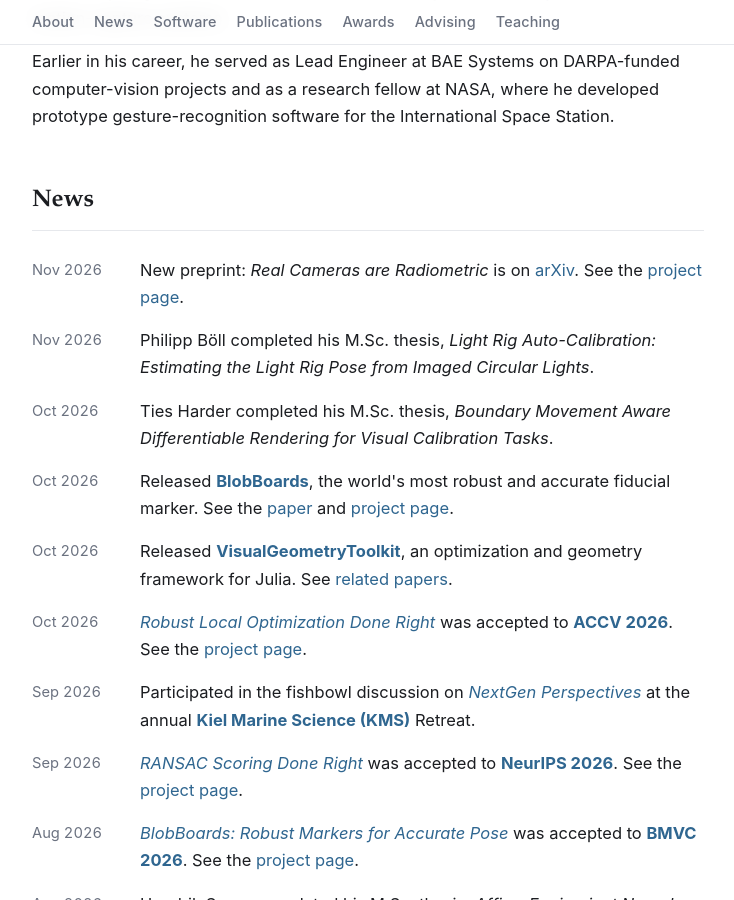
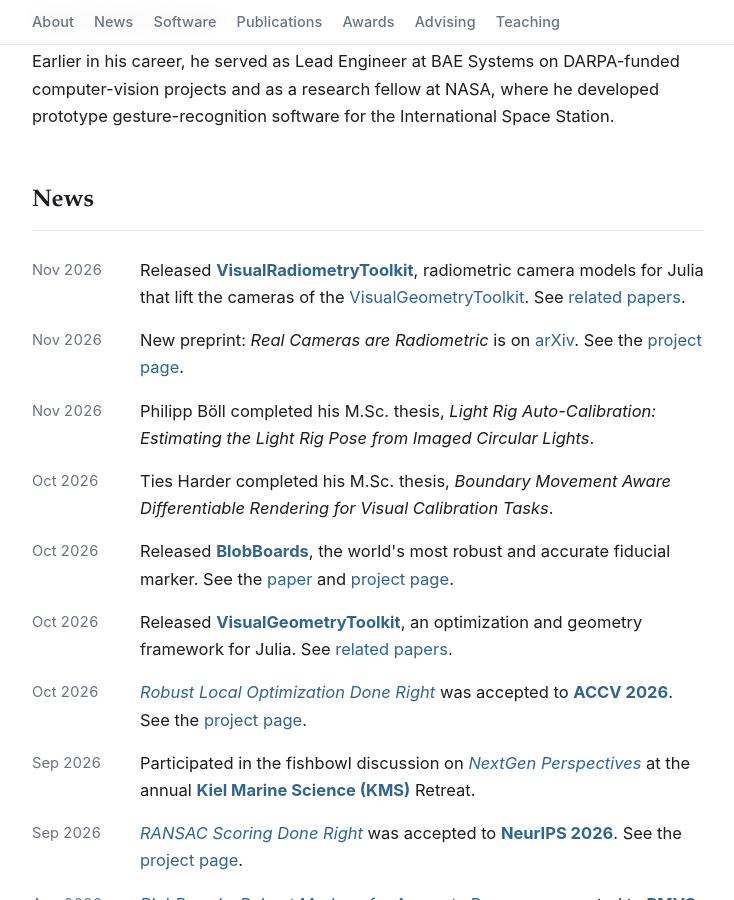
Before and after one commit to prittjam/prittjam.github.io, a Jekyll site: the page built from index.html, in a window 1280 px wide and 900 px high, scrolled down 757 px. Shown: the whole window, without its empty margins (272-1006 px from the left). Built offline with Jekyll 4.4.1, drawn with Linux system fonts in a browser that asks for light colours.

Commit message:
News: VisualRadiometryToolkit released
Co-Authored-By: Claude Opus 5.5 <noreply@anthropic.com>
Claude-Session: https://claude.ai/code/session_0112sAEJ9DDurUfF1eTELWZZ

```diff
--- a/_data/news.yml
+++ b/_data/news.yml
@@ -1,4 +1,6 @@
 # Newest first. `item` may contain inline HTML (<em>, <strong>, <a>).
+- date: Nov 2026
+  item: 'Released <a href="https://github.com/VisualRadiometryToolkit" target="_blank" rel="noopener"><strong>VisualRadiometryToolkit</strong></a>, radiometric camera models for Julia that lift the cameras of the <a href="https://visualgeometrytoolkit.github.io/" target="_blank" rel="noopener">VisualGeometryToolkit</a>. See <a href="https://visualradiometrytoolkit.github.io/#publications" target="_blank" rel="noopener">related papers</a>.'
 - date: Nov 2026
   item: 'New preprint: <em>Real Cameras are Radiometric</em> is on <a href="https://arxiv.org/abs/2611.25265" target="_blank" rel="noopener">arXiv</a>. See the <a href="https://realcamerasareradiometric.github.io/" target="_blank" rel="noopener">project page</a>.'
 - date: Nov 2026
```
